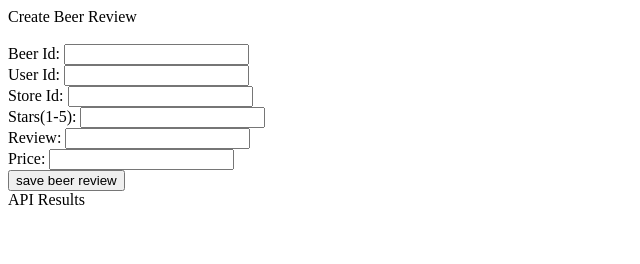
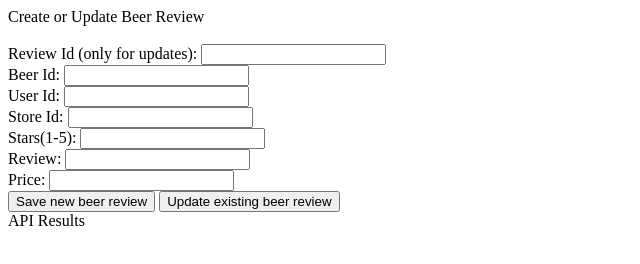
Before and after one commit to colindignazio/comp4350-web, a website: page app/BeerReview/CreateBeerReview.html in a window 1280 px wide. Shown: the whole page, without its empty margins (0-640 px from the left). Drawn offline with Linux system fonts and the light colour scheme.

Commit message:
changed how the search works to show off search by id and search for all. added create and update beer links on the font page of the api

```diff
--- a/app/BeerReview/CreateBeerReview.html
+++ b/app/BeerReview/CreateBeerReview.html
@@ -5,9 +5,11 @@
     <script src="jquery.min.js"></script>
 </head>
 <body>
-Create Beer Review
+Create or Update Beer Review
 <br>
 <br>
+    Review Id (only for updates):
+    <input type="text" id="reviewId"><br>
     Beer Id:
     <input type="text" id="beerId"><br>
     User Id:
@@ -20,7 +22,8 @@ Create Beer Review
     <input type="text" id="review"><br>
     Price:
     <input type="text" id="price"><br>
-<button onclick="sendRequest('BeerReview/Create', null, false);">save beer review</button>
+<button onclick="sendRequest('BeerReview/Create', null, false);">Save new beer review</button>
+<button onclick="sendUpdateRequest('BeerReview/updateReview', null, false);">Update existing beer review</button>
 
 <div id="results">API Results</div>
 </body>
@@ -60,4 +63,40 @@ Create Beer Review
             });
         }
     }
+
+    function sendUpdateRequest(method, callback, passSessionId) {
+
+        if (isNaN(document.getElementById('beerId').value) || isNaN(document.getElementById('userId').value) || isNaN(document.getElementById('storeId').value) ||
+                isNaN(document.getElementById('stars').value) || isNaN(document.getElementById('price').value) || isNaN(document.getElementById('reviewId').value)) {
+            window.alert("The fields: review id, beer id, user id, store id and stars must all be integers.\nThe field price must be an integer or floating point number.");
+        }
+        else {
+            var params = {
+                review_id: document.getElementById('reviewId').value,
+                beer_id: document.getElementById('beerId').value,
+                user_id: document.getElementById('userId').value,
+                store_id: document.getElementById('storeId').value,
+                stars: document.getElementById('stars').value,
+                review: document.getElementById('review').value,
+                price: document.getElementById('price').value,
+            };
+            if (passSessionId) params.sessionId = jobifyApi.sessionId;
+
+            $.ajax({
+                url: "http://54.200.14.217/?/" + method,
+                type: "post",
+                data: params,
+                dataType: "json",
+                success: function (data) {
+                    console.log(data);
+                    $("#results").append("</br>" + JSON.stringify(data));
+
+                    if (callback) callback(data);
+                },
+                error: function (jqXHR, textStatus, errorThrown) {
+
+                }
+            });
+        }
+    }
 </script>
```
Also changed, not shown: app/BeerReview/BeerReview.html (+34 -17 lines), index.html (+2 -3 lines).
